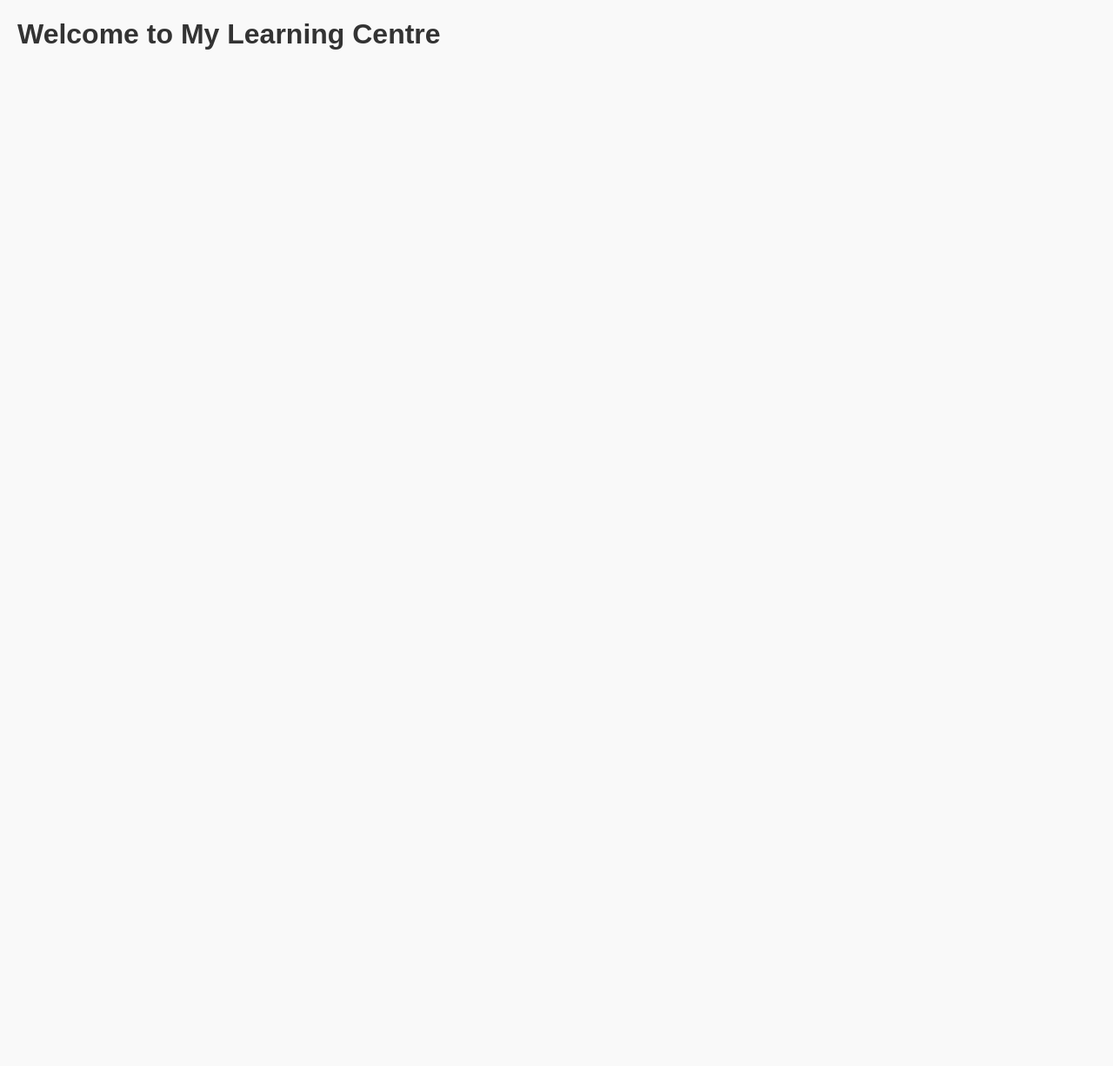
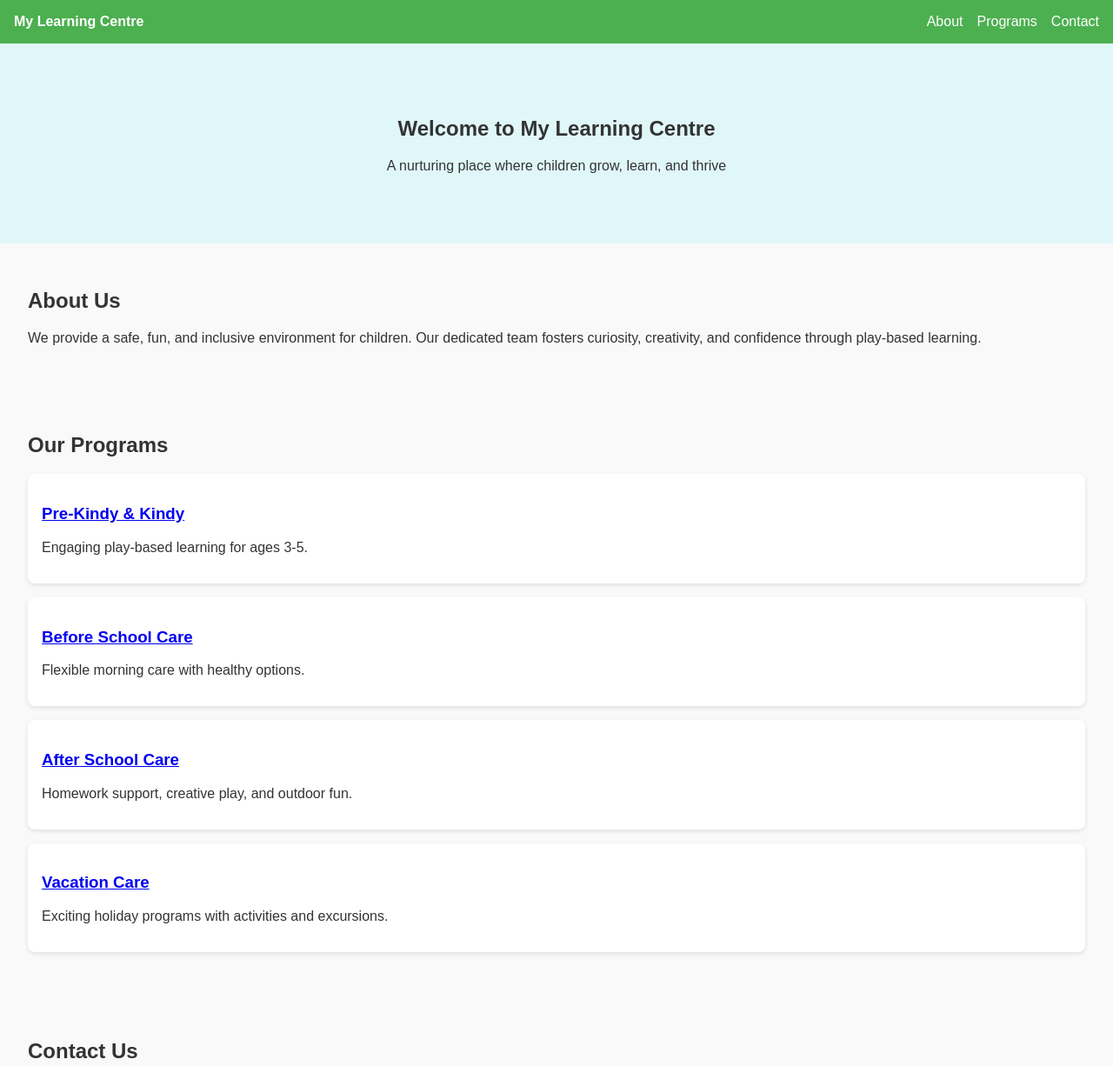
Before and after one commit to forautomation81/my-learning-centre, a plain HTML site: page index.html in a window 1280 px wide. Shown: the top 1226 px of the page at 87% size. Before the commit the page ends 800 px from the top, so only its background shows below. Drawn offline with Linux system fonts and the light colour scheme.

Commit message:
Add files via upload

```diff
--- a/index.html
+++ b/index.html
@@ -1 +1,48 @@
-<!DOCTYPE html><html><head><title>Home</title><link rel='stylesheet' href='style.css'></head><body><h1>Welcome to My Learning Centre</h1></body></html>
+<!DOCTYPE html>
+<html lang="en">
+<head>
+  <meta charset="UTF-8">
+  <meta name="viewport" content="width=device-width, initial-scale=1.0">
+  <title>My Learning Centre</title>
+  <link rel="stylesheet" href="style.css">
+</head>
+<body>
+  <header>
+    <nav>
+      <div class="logo"><a href="index.html">My Learning Centre</a></div>
+      <ul>
+        <li><a href="about.html">About</a></li>
+        <li><a href="programs.html">Programs</a></li>
+        <li><a href="contact.html">Contact</a></li>
+      </ul>
+    </nav>
+  </header>
+
+  <section class="hero">
+    <h1>Welcome to My Learning Centre</h1>
+    <p>A nurturing place where children grow, learn, and thrive</p>
+  </section>
+
+  <section class="about">
+    <h2>About Us</h2>
+    <p>We provide a safe, fun, and inclusive environment for children. Our dedicated team fosters curiosity, creativity, and confidence through play-based learning.</p>
+  </section>
+
+  <section class="programs">
+    <h2>Our Programs</h2>
+    <div class="card"><h3><a href="program-prekindy.html">Pre-Kindy & Kindy</a></h3><p>Engaging play-based learning for ages 3-5.</p></div>
+    <div class="card"><h3><a href="program-beforeschool.html">Before School Care</a></h3><p>Flexible morning care with healthy options.</p></div>
+    <div class="card"><h3><a href="program-afterschool.html">After School Care</a></h3><p>Homework support, creative play, and outdoor fun.</p></div>
+    <div class="card"><h3><a href="program-vacation.html">Vacation Care</a></h3><p>Exciting holiday programs with activities and excursions.</p></div>
+  </section>
+
+  <section class="contact">
+    <h2>Contact Us</h2>
+    <p>Email: info@mylearningcentre.com | Phone: 123-456-789</p>
+  </section>
+
+  <footer>
+    <p>&copy; 2025 My Learning Centre | <a href="#">Privacy Policy</a></p>
+  </footer>
+</body>
+</html>
--- a/style.css
+++ b/style.css
@@ -1 +1,10 @@
-body { font-family: Arial, sans-serif; margin: 20px; padding: 0; background: #f9f9f9; } h1 { color: #333; }
+body { font-family: Arial, sans-serif; margin: 0; padding: 0; background: #f9f9f9; color: #333; }
+header { background: #4CAF50; padding: 1em; }
+header nav { display: flex; justify-content: space-between; align-items: center; }
+header nav .logo a { color: white; font-weight: bold; text-decoration: none; }
+header nav ul { list-style: none; display: flex; gap: 1em; margin: 0; padding: 0; }
+header nav ul li a { color: white; text-decoration: none; }
+.hero { background: #e0f7fa; padding: 4em; text-align: center; }
+section { padding: 2em; }
+.card { background: white; padding: 1em; margin: 1em 0; border-radius: 8px; box-shadow: 0 2px 5px rgba(0,0,0,0.1); }
+footer { background: #333; color: white; text-align: center; padding: 1em; margin-top: 2em; }
```
Also changed, not shown: about.html (+1 -1 lines), contact.html (+1 -1 lines), program-afterschool.html (+1 -1 lines), program-beforeschool.html (+1 -1 lines), program-prekindy.html (+1 -1 lines), program-vacation.html (+1 -1 lines), programs.html (+1 -1 lines).
